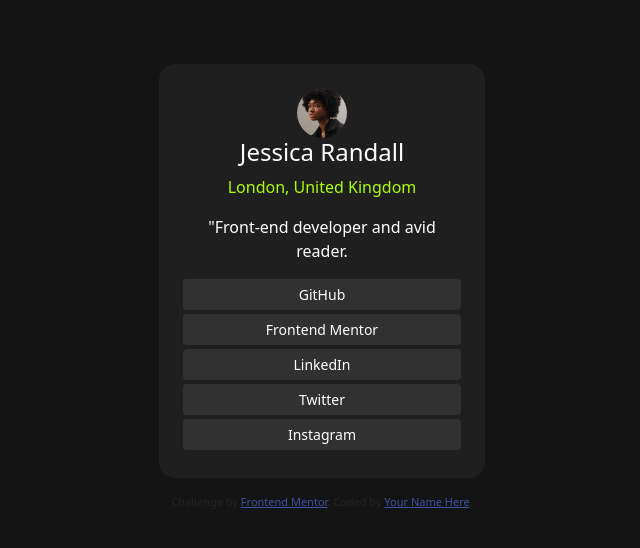
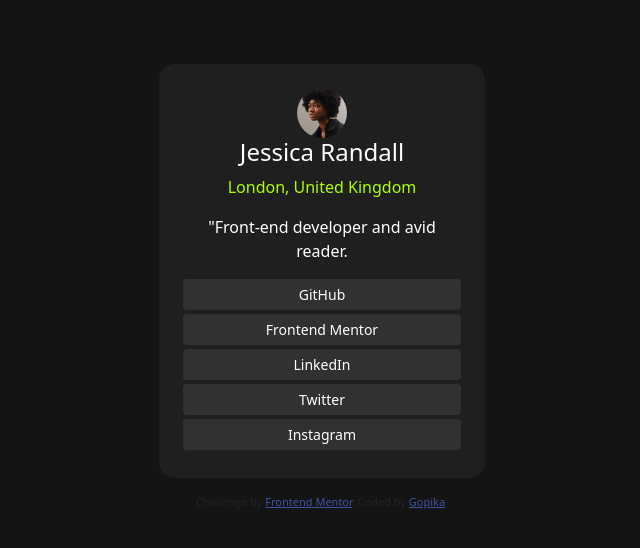
Before and after one commit to Gopiana/profile, a plain HTML site: page index.html in a window 1280 px wide. Shown: the whole page, without its empty margins (318-958 px from the left). Drawn offline with nearby package versions, Linux system fonts and the light colour scheme.

Commit message:
Update index.html

```diff
--- a/index.html
+++ b/index.html
@@ -54,7 +54,7 @@
 
   <div class="attribution">
     Challenge by <a href="https://www.frontendmentor.io?ref=challenge" target="_blank">Frontend Mentor</a>.
-    Coded by <a href="#">Your Name Here</a>.
+    Coded by <a href="#">Gopika</a>.
   </div>
 
 
```
